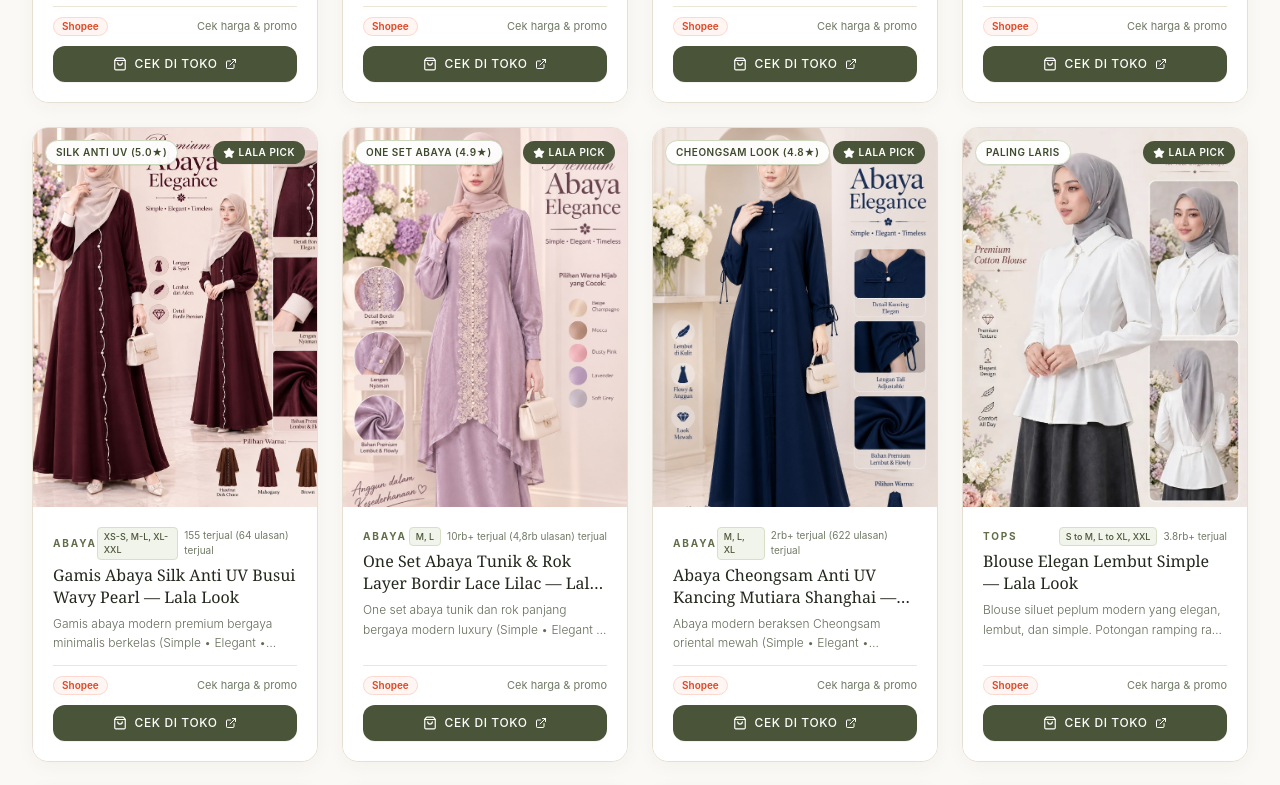
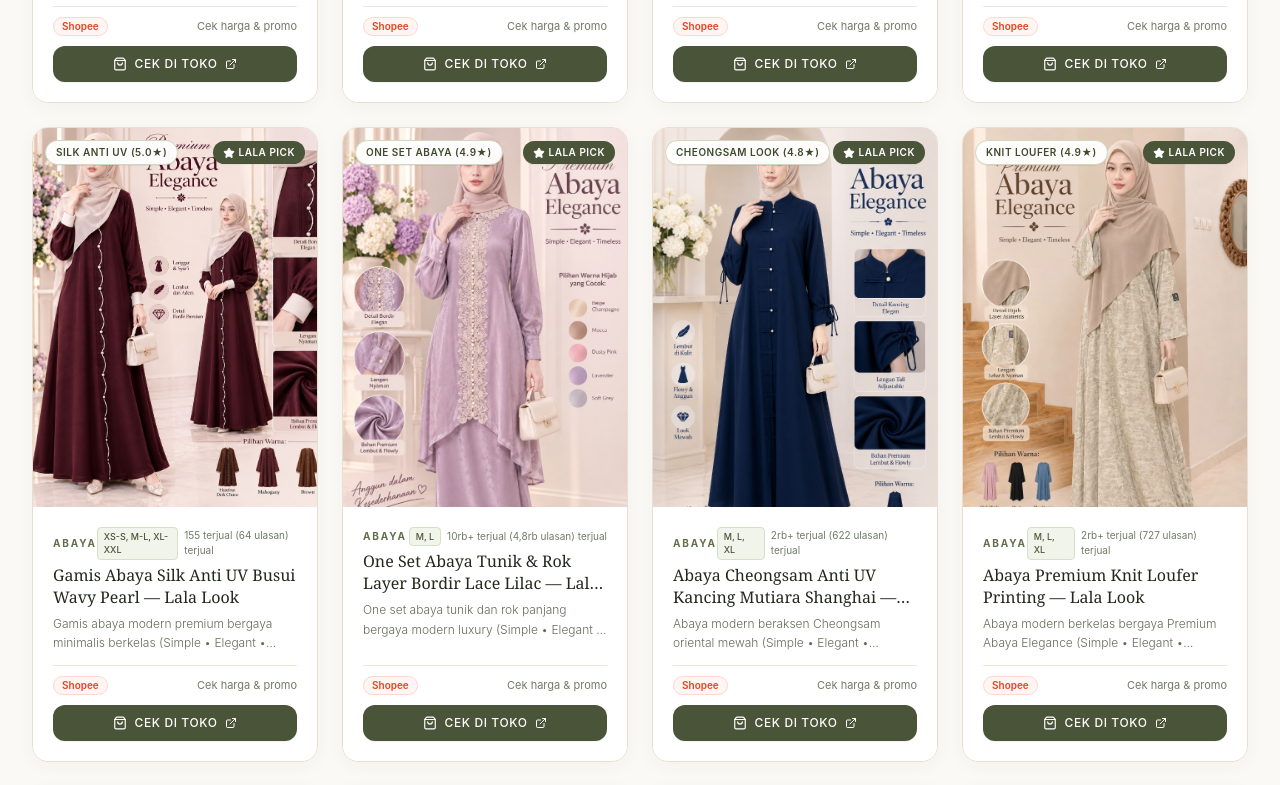
Before and after one commit to ashayaki/alanasheela, a Next.js app: page / in a window 1280 px wide. Shown: the part 2800-3585 px from the top of the page. Built offline with nearby package versions, Linux system fonts and the light colour scheme.

Commit message:
feat(catalog): add Abaya Premium Bahan Knit Loufer Printing (asc-ab-08)

```diff
--- a/src/data/asc-products.ts
+++ b/src/data/asc-products.ts
@@ -369,6 +369,29 @@ export const ASC_PRODUCTS: ASCProduct[] = [
     marketplaceName: 'Shopee',
     affiliateUrl: 'https://s.shopee.co.id/5qA4QtvvaA',
   },
+  {
+    id: 'asc-ab-08',
+    name: 'Abaya Premium Knit Loufer Printing — Lala Look',
+    category: 'abaya',
+    categoryLabel: 'Abaya',
+    color: 'Butter Yellow Motif (Tersedia 7 Pilihan Warna: Hitam, Pink Muda, Butter Yellow, Burgundy, Navy, Blue Denim, Mahogany)',
+    price: 0,
+    originalPrice: 0,
+    rating: 4.9,
+    soldCount: '2rb+ terjual (727 ulasan)',
+    image: '/products/abaya-knit-loufer-printing-butter-yellow.jpg',
+    badge: 'Knit Loufer (4.9★)',
+    isLalaPick: true,
+    description:
+      'Abaya modern berkelas bergaya Premium Abaya Elegance (Simple • Elegant • Timeless) yang memancarkan pesona "Anggun dalam Kesederhanaan ♡". Dibuat dari material inovatif Knit Loufer Printing berkualitas tinggi dengan motif printing marmer lembut eksklusif, bertekstur rajut halus yang jatuh flowy, adem dingin di kulit, empuk, dan tidak menerawang. Memiliki potongan lengan lebar yang sangat nyaman dan wudhu-friendly serta siluet A-line longgar syari yang santun. Sangat serasi dipadukan dengan hijab layer asimetris bernuansa beige/earth tone untuk kajian, umroh, silaturahmi Lebaran, maupun daily wear mewah. Tersedia dalam ukuran M, L, dan XL serta 7 pilihan warna elegan: Hitam, Pink Muda, Butter Yellow, Burgundy, Navy, Blue Denim, dan Mahogany.',
+    fabric: 'Knit Loufer Printing Premium (Rajut Halus, Lembut & Adem, Flowy Berbobot, Tidak Menerawang)',
+    sizes: 'M, L, XL',
+    lalaNote:
+      'Abaya bahan Knit Loufer ini super adem dan bahannya empuk banget di kulit! Motif printing-nya soft dan berkelas, bikin penampilan kelihatan effortless elegant tanpa ribet. Potongan lengannya leluasa dan siluetnya longgar syar\'i, bener-bener definisi Anggun dalam Kesederhanaan ♡!',
+    platforms: ['shopee'],
+    marketplaceName: 'Shopee',
+    affiliateUrl: 'https://s.shopee.co.id/4qHYLDGvAl',
+  },
 
   // --- TOPS (ATASAN) ---
   {
```
Also changed, not shown: public/products/abaya-knit-loufer-printing-butter-yellow-editorial.jpg (added), public/products/abaya-knit-loufer-printing-butter-yellow.jpg (added).
